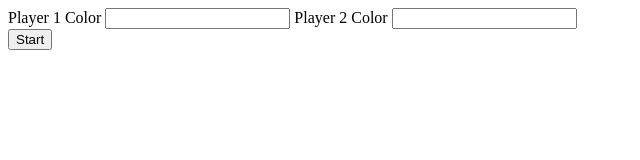
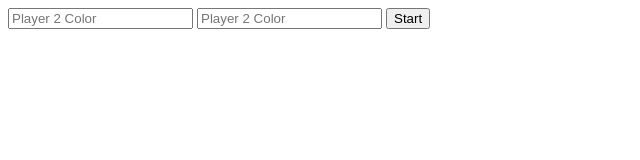
Before and after one commit to d-lowes/connect-four-oo, a plain HTML site: page index.html in a window 1280 px wide. Shown: the whole page, without its empty margins (0-640 px from the left). Drawn offline with Linux system fonts and the light colour scheme.

Commit message:
pass all tests

```diff
--- a/connect4.js
+++ b/connect4.js
@@ -182,6 +182,7 @@ const startBtn = document.getElementById('start-btn');
 startBtn.addEventListener('click', function () {
   let p1 = new Player(document.getElementById(`color1`).value);
   let p2 = new Player(document.getElementById(`color2`).value);
+
   p1.id = 1;
   p2.id = 2;
 
--- a/index.html
+++ b/index.html
@@ -4,17 +4,12 @@
   <link href="connect4.css" rel="stylesheet">
 </head>
 <body>
-  <div>
-    <form action="">
-      <label for="">Player 1 Color</label>
-      <input id="color1" type="text">
-      <label for="">Player 2 Color</label>
-      <input id="color2" type="text">
-    </form>
-    <button id="start-btn">
-    Start
-    </button>
-  </div>
+
+  <form action="">
+    <input id="color1" placeholder="Player 2 Color">
+    <input id="color2" placeholder="Player 2 Color">
+    <button id="start-btn">Start</button>
+  </form>
 
 
 <div id="game">
```
Also changed, not shown: part3-index.test.html (+8 -0 lines).
